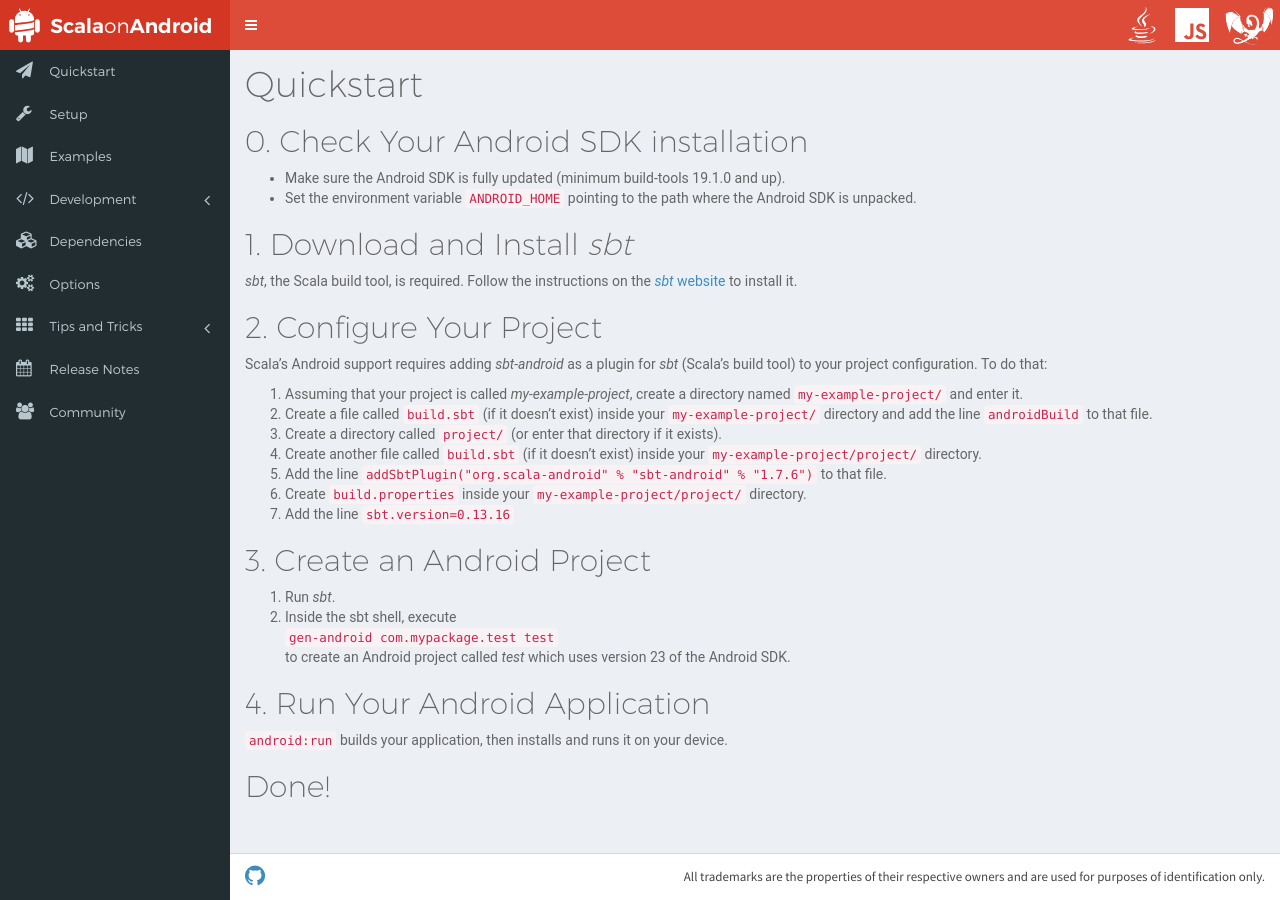
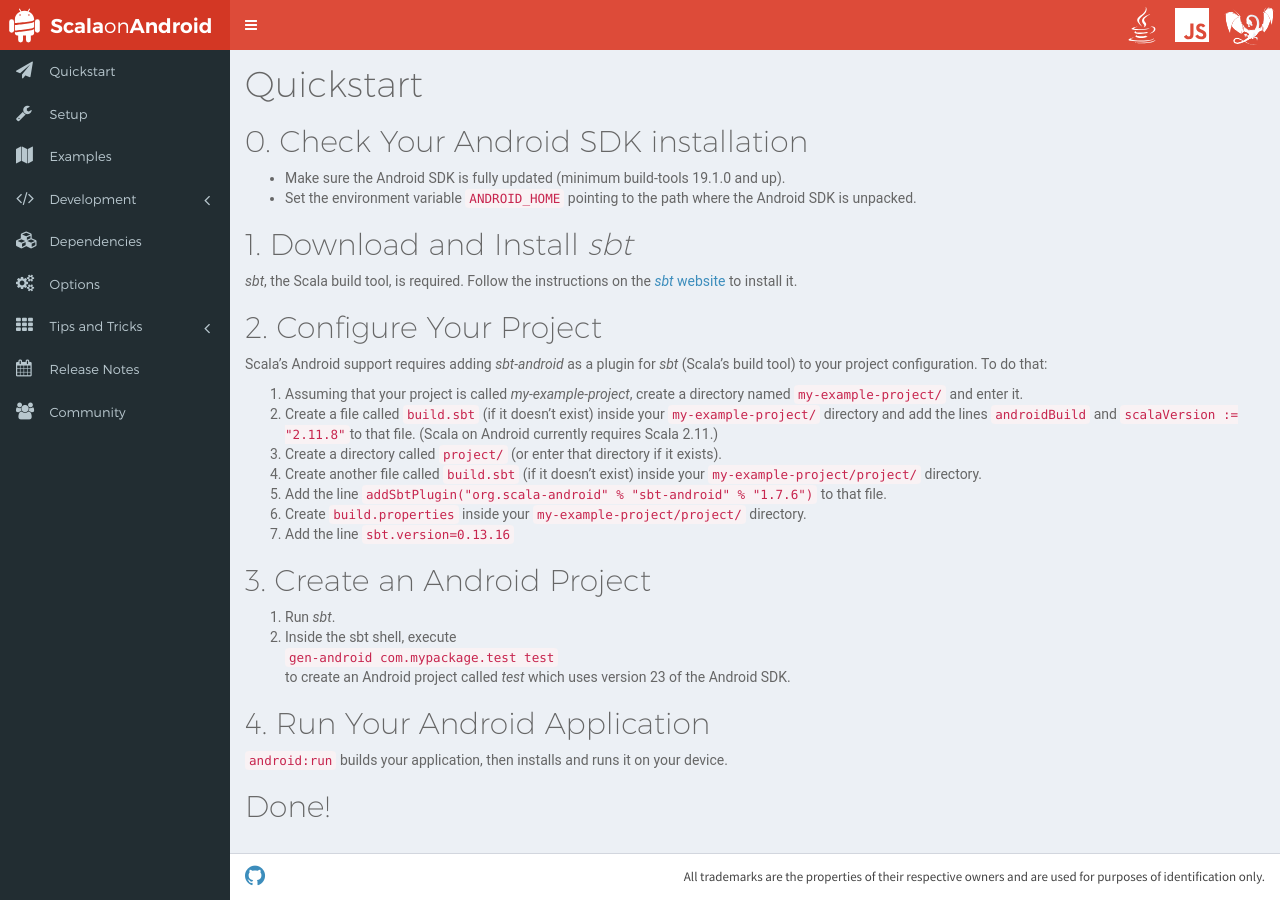
Before and after one commit to scala-android/scala-android.github.io, a Jekyll site: the page built from _pages/quickstart.md, in a window 1280 px wide. Built offline with Jekyll 4.4.1, drawn with Linux system fonts in a browser that asks for light colours; nearby versions of some CDN libraries.

Commit message:
Add Scala 2.11 requirement to docs (#21)

```diff
--- a/_pages/quickstart.md
+++ b/_pages/quickstart.md
@@ -19,7 +19,7 @@
 Scala's Android support requires adding _sbt-android_ as a plugin for _sbt_ (Scala's build tool) to your project configuration. To do that:
 
 1. Assuming that your project is called _my-example-project_, create a directory named <code>my-example-project/</code> and enter it.
-2. Create a file called <code>build.sbt</code> (if it doesn't exist) inside your <code>my-example-project/</code> directory and add the line <code>androidBuild</code> to that file.
+2. Create a file called <code>build.sbt</code> (if it doesn't exist) inside your <code>my-example-project/</code> directory and add the lines <code>androidBuild</code> and <code>scalaVersion := "2.11.8"</code>to that file. (Scala on Android currently requires Scala 2.11.)
 3. Create a directory called <code>project/</code> (or enter that directory if it exists).<br/>
 4. Create another file called <code>build.sbt</code> (if it doesn't exist) inside your <code>my-example-project/project/</code> directory.
 5. Add the line <code>addSbtPlugin("org.scala-android" % "sbt-android" % "1.7.6")</code> to that file.
```
